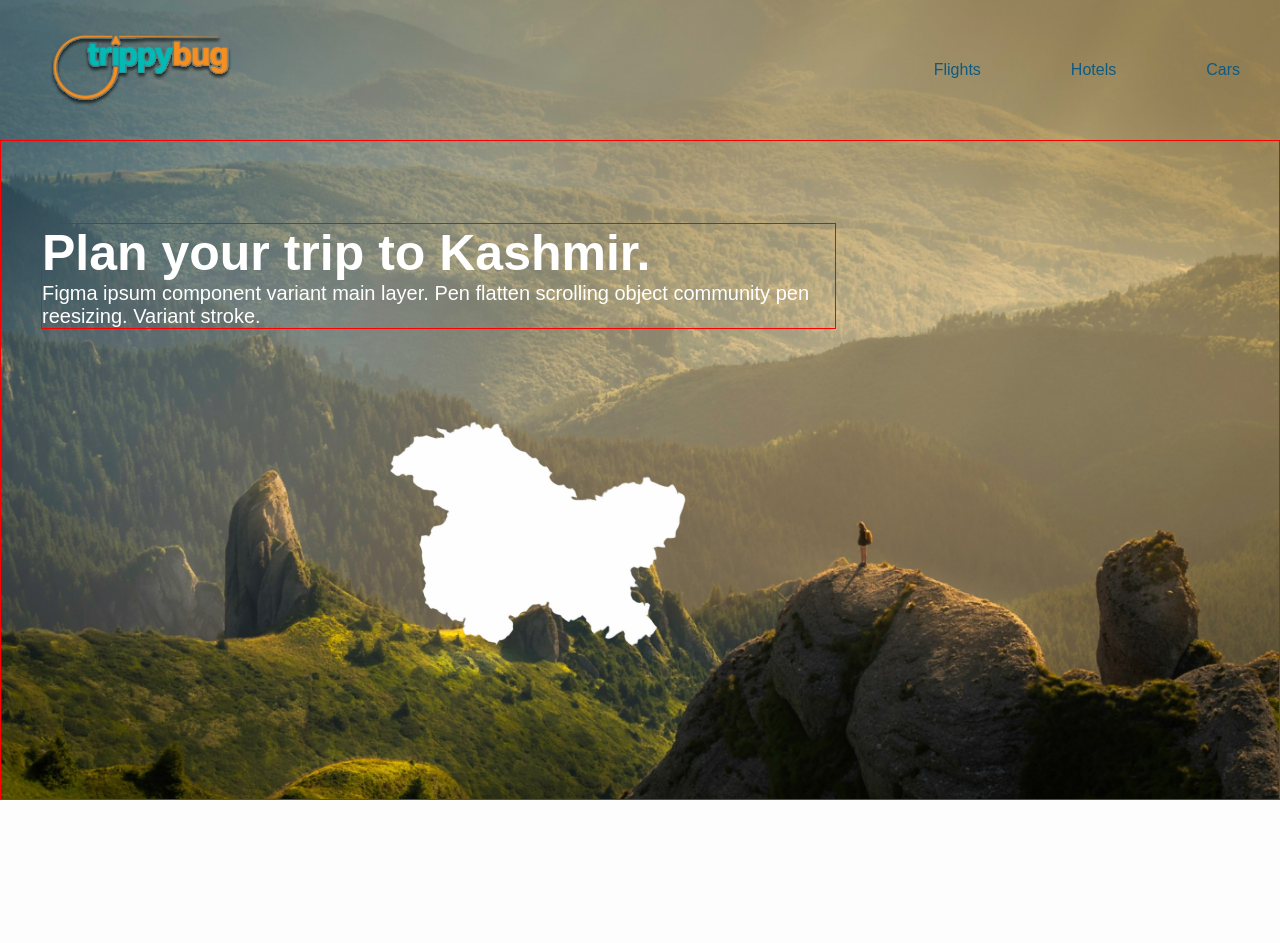
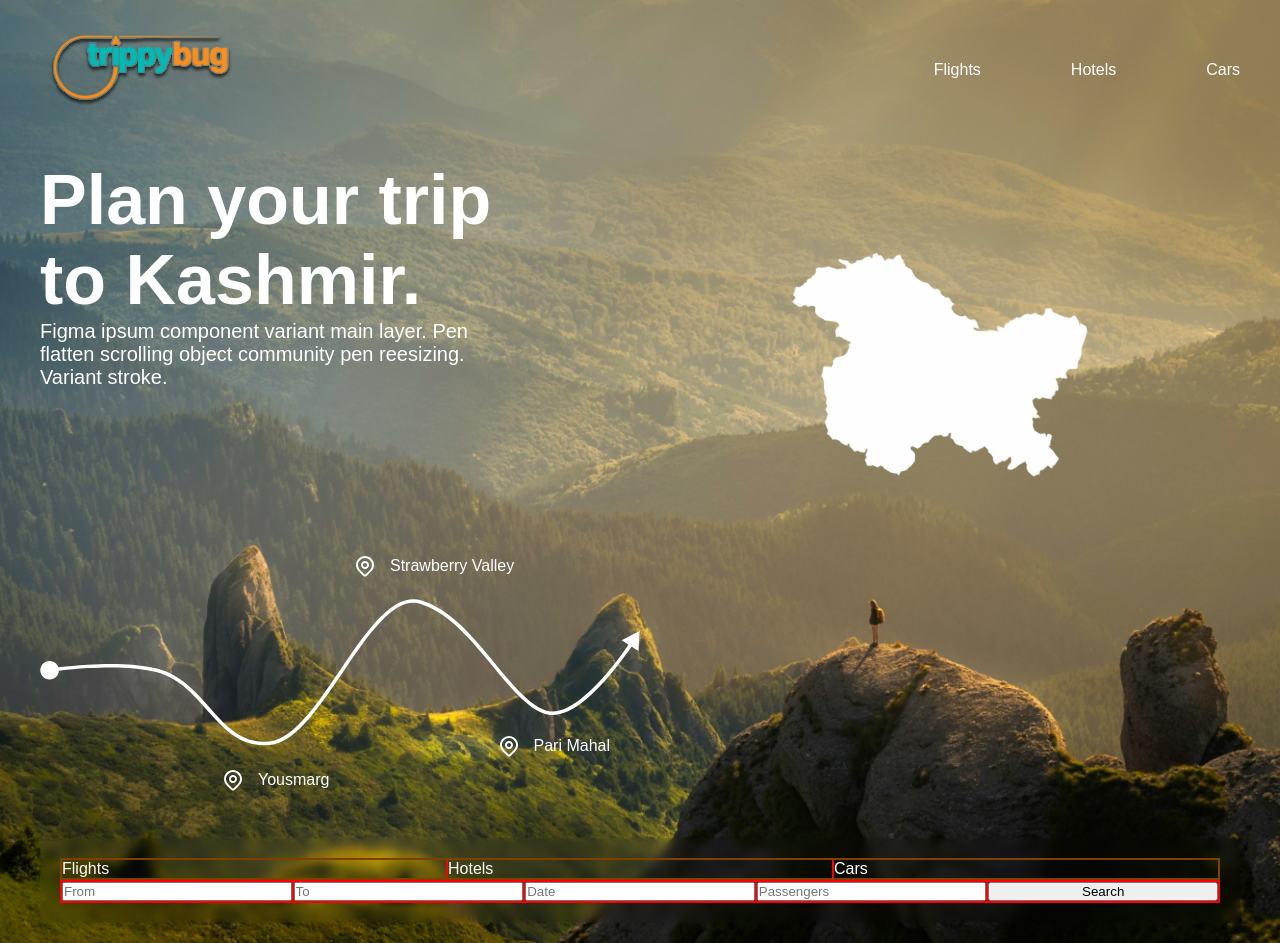
Before and after one commit to WebsitesByMTT/Trippybug_V2, a Next.js app: page / in a window 1280 px wide. Before the commit the page ends 800 px from the top, so only its background shows below. Built offline with nearby package versions, Linux system fonts and the light colour scheme.

Commit message:
start search box

```diff
--- /dev/null
+++ b/src/components/SVG/LocationMarker.jsx
@@ -0,0 +1,30 @@
+import React from "react";
+
+const LocationMarker = () => {
+  return (
+    <svg
+      width="24"
+      height="24"
+      viewBox="0 0 24 24"
+      fill="none"
+      xmlns="http://www.w3.org/2000/svg"
+    >
+      <path
+        d="M17.657 16.657L13.414 20.9C13.2284 21.0857 13.0081 21.233 12.7656 21.3336C12.523 21.4341 12.2631 21.4859 12.0005 21.4859C11.738 21.4859 11.478 21.4341 11.2354 21.3336C10.9929 21.233 10.7726 21.0857 10.587 20.9L6.343 16.657C5.22422 15.5381 4.46234 14.1127 4.15369 12.5608C3.84504 11.009 4.00349 9.40047 4.60901 7.93868C5.21452 6.4769 6.2399 5.22749 7.55548 4.34846C8.87107 3.46943 10.4178 3.00024 12 3.00024C13.5822 3.00024 15.1289 3.46943 16.4445 4.34846C17.7601 5.22749 18.7855 6.4769 19.391 7.93868C19.9965 9.40047 20.155 11.009 19.8463 12.5608C19.5377 14.1127 18.7758 15.5381 17.657 16.657V16.657Z"
+        stroke="white"
+        strokeWidth="2"
+        strokeLinecap="round"
+        strokeLinejoin="round"
+      />
+      <path
+        d="M14.1213 13.1213C14.6839 12.5587 15 11.7956 15 11C15 10.2044 14.6839 9.44129 14.1213 8.87868C13.5587 8.31607 12.7956 8 12 8C11.2044 8 10.4413 8.31607 9.87868 8.87868C9.31607 9.44129 9 10.2044 9 11C9 11.7956 9.31607 12.5587 9.87868 13.1213C10.4413 13.6839 11.2044 14 12 14C12.7956 14 13.5587 13.6839 14.1213 13.1213Z"
+        stroke="white"
+        strokeWidth="2"
+        strokeLinecap="round"
+        strokeLinejoin="round"
+      />
+    </svg>
+  );
+};
+
+export default LocationMarker;
--- a/src/components/hero/Hero.jsx
+++ b/src/components/hero/Hero.jsx
@@ -2,6 +2,7 @@ import Image from "next/image";
 import styles from "./hero.module.scss";
 import Navbar from "../navbar/Navbar";
 import TimelineMap from "../SVG/TimelineMap";
+import LocationMarker from "../SVG/LocationMarker";
 
 const Hero = () => {
   return (
@@ -32,7 +33,54 @@ const Hero = () => {
                 </div>
               </div>
             </div>
-            <div className={styles.bottom}></div>
+            <div className={styles.bottom}>
+              <div className={styles[`timeline`]}>
+                <div className={styles.points}>
+                  <LocationMarker />
+                  <span>Yousmarg</span>
+                </div>
+                <div className={styles.points}>
+                  <LocationMarker />
+                  <span>Strawberry Valley</span>
+                </div>
+
+                <div className={styles.points}>
+                  <LocationMarker />
+                  <span>Pari Mahal</span>
+                </div>
+
+                <div className={styles.map}>
+                  <TimelineMap className={styles.map} />
+                </div>
+              </div>
+            </div>
+
+            <div className={styles[`search-box`]}>
+              <div className={styles.tabs}>
+                <ul>
+                  <li>Flights</li>
+                  <li>Hotels</li>
+                  <li>Cars</li>
+                </ul>
+              </div>
+              <div className={styles[`search-box-container`]}>
+                <div className={styles.items}>
+                  <input type="text" placeholder="From" />
+                </div>
+                <div className={styles.items}>
+                  <input type="text" placeholder="To" />
+                </div>
+                <div className={styles.items}>
+                  <input type="text" placeholder="Date" />
+                </div>
+                <div className={styles.items}>
+                  <input type="text" placeholder="Passengers" />
+                </div>
+                <div className={styles.items}>
+                  <button>Search</button>
+                </div>
+              </div>
+            </div>
           </div>
         </div>
       </div>
--- a/src/components/hero/hero.module.scss
+++ b/src/components/hero/hero.module.scss
@@ -1,56 +1,53 @@
-@use '/src/app/variables.scss' as *;
+@use "/src/app/variables.scss" as *;
 
-
-.hero{
-    background-image: url('../../../public/bg.png');
+.hero {
+  background-image: url("../../../public/bg.png");
   background-position: center;
   background-repeat: no-repeat;
   background-size: cover;
 
-
-    .content{
-        height: (calc(100vh - 14rem));
+  .content {
+    // height: (calc(100vh - 14rem));
+    // height: 100vh;
     padding: 2rem 4rem;
     display: flex;
     align-items: center;
-        border: 1px solid red;
+    justify-content: center;
+    color: map-get($colors, text);
 
-        .container{
+    .container {
       display: flex;
-            align-items: center;
-            justify-content: space-between;
+      width: 100%;
+
       height: 100%;
+      flex-direction: column;
+      gap: 4rem;
 
-            .left{
+      .top {
+        display: flex;
+
+        .left {
           flex: 1;
           height: 100%;
           display: flex;
           flex-direction: column;
+          align-items: flex-start;
+          justify-content: center;
 
-
-                .titles{
-                    border: 1px solid red;
+          .titles {
             width: 80%;
 
-                    h1{
-                        font-size: 5rem;
-                        color: map-get($colors, text);
+            h1 {
+              font-size: 7rem;
             }
 
-                    p{
+            p {
               font-size: 2rem;
-                        color: map-get($colors, text);
-                    }
-                }
-
-                .timeline-map{
-                    svg{
-                        width: 100%;
             }
           }
         }
 
-            .right{
+        .right {
           flex: 1;
           height: 100%;
 
@@ -58,15 +55,110 @@
           align-items: flex-start;
           justify-content: center;
 
-                .map{
-                    .image{
+          .map {
+            .image {
+              width: 100%;
+            }
+          }
+        }
+      }
+
+      .bottom {
+        display: flex;
+        align-items: flex-start;
+        justify-content: flex-start;
+
+        .timeline {
+          position: relative;
+          width: 50%;
+
+          .map {
+            width: 100%;
+            svg {
               width: 100%;
             }
           }
 
+          .points {
+            display: flex;
+            align-items: center;
+            position: absolute;
+
+            svg {
+              width: 5rem;
+            }
+
+            span {
+              font-size: 1.6rem;
             }
           }
 
+          & > :nth-child(1) {
+            bottom: -20%;
+            left: 28%;
+          }
 
+          & > :nth-last-child(2) {
+            right: 5%;
+            bottom: 0%;
+          }
+
+          & > :nth-last-child(3) {
+            left: 50%;
+            top: -20%;
           }
         }
+      }
+
+      .search-box {
+        backdrop-filter: blur(5px);
+        padding: 2rem;
+        margin-top: 4rem;
+
+        display: flex;
+        align-items: center;
+        justify-content: center;
+        flex-direction: column;
+        .tabs {
+          border: 1px solid green;
+          width: 100%;
+
+          ul{
+            display: flex;
+            align-items: center;justify-content: center;
+            width: 100%;
+
+            li{
+              font-size: 1.6rem;
+              border: 1px solid red;
+              flex: 1;
+            }
+          }
+        }
+
+        &-container {
+        border: 1px solid red;
+          color: black;
+          display: flex;
+          align-items: center;
+          justify-content: center;
+          width: 100%;
+
+
+          .items{
+            border: 1px solid red;
+            flex: 1;
+
+            input{
+              width: 100%;
+            }
+
+            button{
+              width: 100%;
+            }
+          }
+        }
+      }
+    }
+  }
+}
--- a/src/components/navbar/navbar.module.scss
+++ b/src/components/navbar/navbar.module.scss
@@ -1,39 +1,37 @@
-@use '/src/app/variables.scss' as *;
+@use "/src/app/variables.scss" as *;
 
-.navbar{
+.navbar {
   padding: 2rem 4rem;
 
-    .container{
+  .container {
     display: flex;
     align-items: center;
     justify-content: space-between;
+    color: map-get($colors, text);
 
-        .logo{
+    .logo {
       position: relative;
       width: 20rem;
       height: 10rem;
 
-            img{
+      img {
         width: 100%;
         height: 100%;
         object-fit: cover;
       }
     }
 
-        .links{
+    .links {
       display: flex;
       align-items: center;
       justify-content: center;
       gap: 9rem;
 
-            li{
-                a{
-                    color: map-get($colors , secondary );
+      li {
+        a {
           font-size: 1.6rem;
         }
       }
-
-
     }
   }
 }
```
Lines whose indentation alone changed are shown as unchanged.
